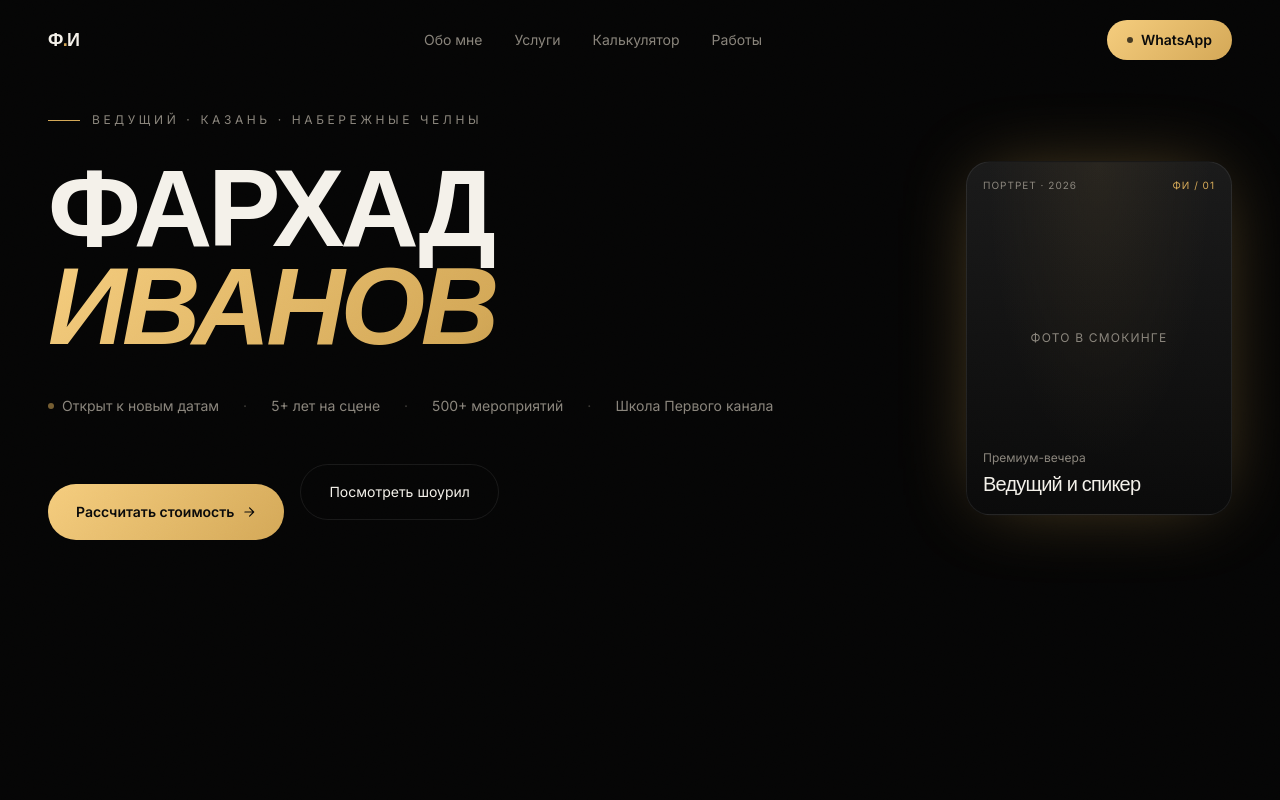
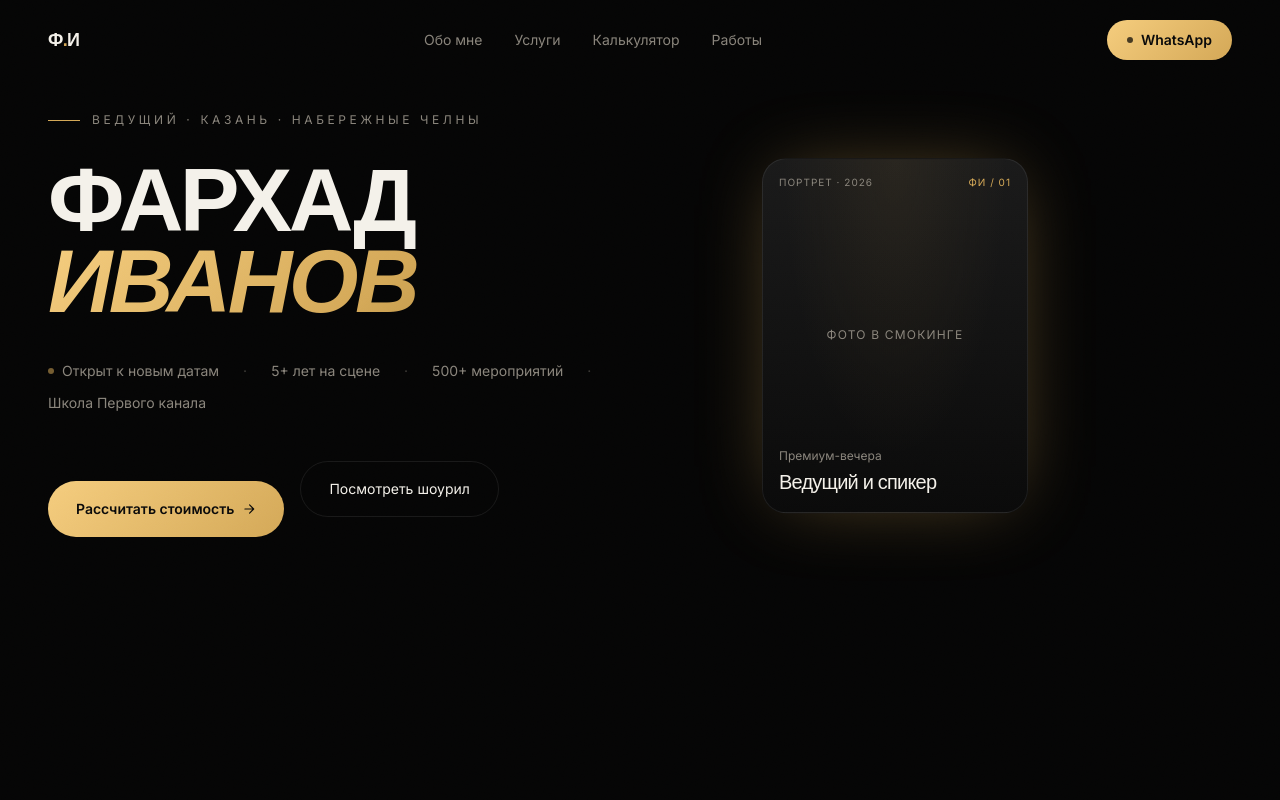
Before and after one commit to ueeet/farhad, a Next.js app: page / in a window 1280 px wide. Shown: the top 800 px of the page. Built offline with nearby package versions, Linux system fonts and the light colour scheme; a web font is replaced by a local one.

Commit message:
auto: update

```diff
--- a/src/components/Hero.tsx
+++ b/src/components/Hero.tsx
@@ -50,9 +50,9 @@ export function Hero() {
           Ведущий · Казань · Набережные Челны
         </div>
 
-        <div className="grid lg:grid-cols-12 gap-10 items-center">
-          <div className="lg:col-span-9">
-            <h1 className="font-display font-black leading-[0.9] tracking-[-0.05em] text-[clamp(2.5rem,8.5vw,9rem)]">
+        <div className="grid lg:grid-cols-12 gap-10 items-stretch">
+          <div className="lg:col-span-7">
+            <h1 className="font-display font-black leading-[0.9] tracking-[-0.05em] text-[clamp(2.5rem,7vw,7.5rem)]">
               <span className="hero-title-line block">ФАРХАД</span>
               <span className="hero-title-line block text-gradient-gold italic" style={{ fontFamily: "var(--font-unbounded)" }}>
                 ИВАНОВ
```
